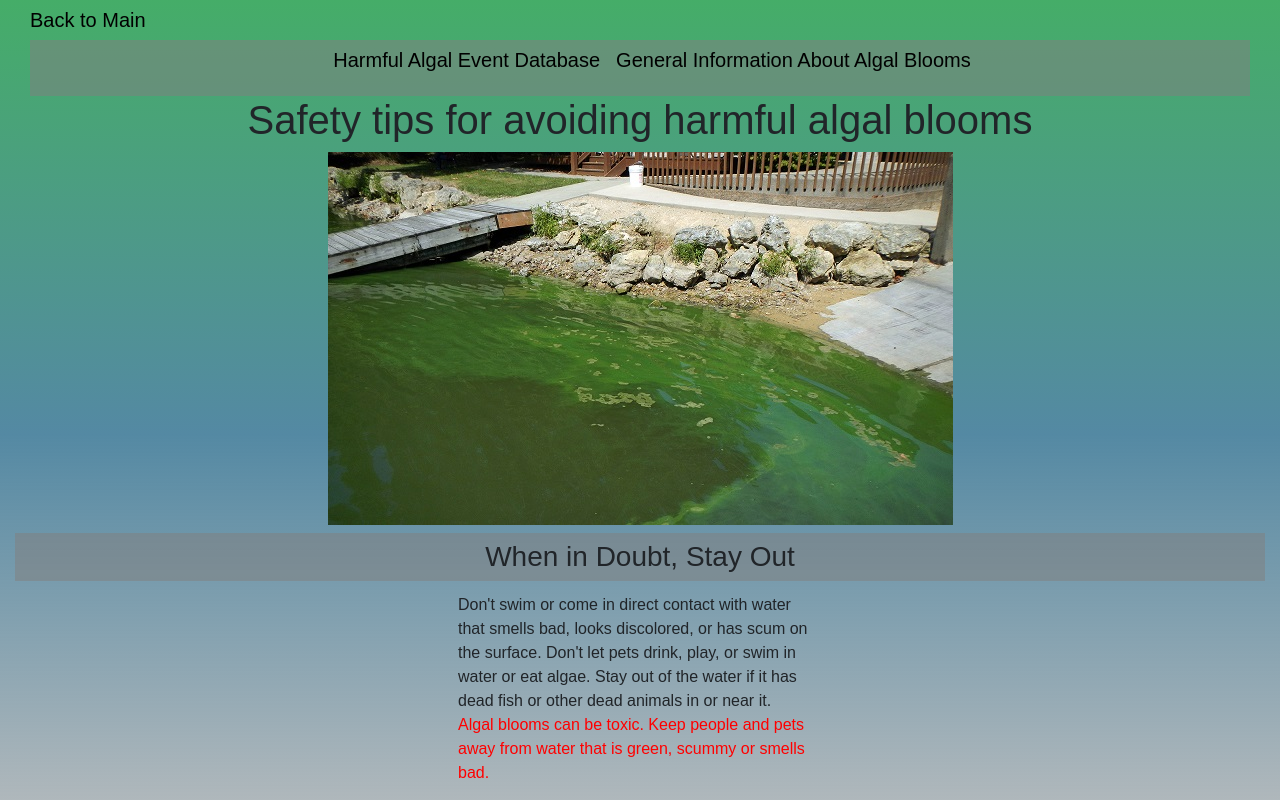
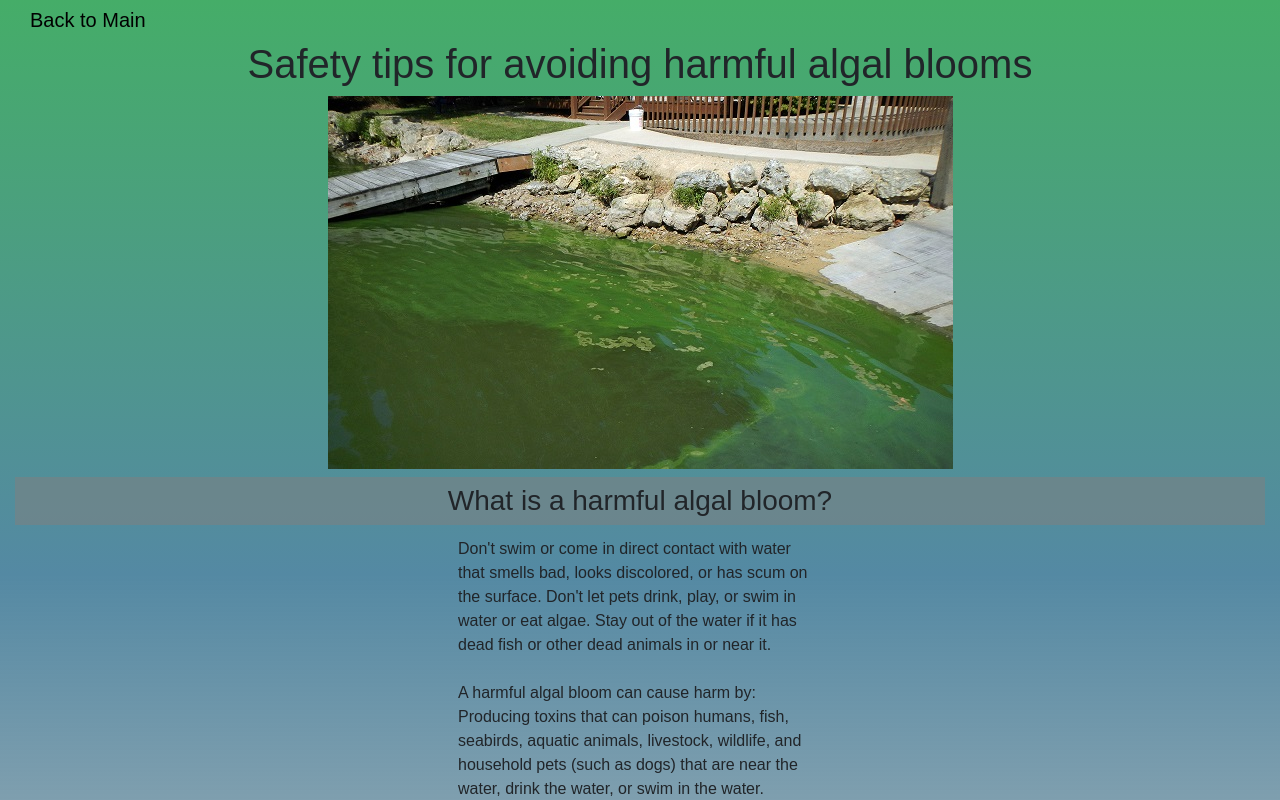
Before and after one commit to cgonzalez1993/H2OHackathon2021, an Angular app: page /about in a window 1280 px wide. Built offline with nearby package versions, Linux system fonts and the light colour scheme.

Commit message:
Updated changes

```diff
--- a/src/app/pages/about/about.component.css
+++ b/src/app/pages/about/about.component.css
@@ -14,14 +14,11 @@
     justify-content: center;
 }
 
-.full-width, .nav_link {
+.full-width{
     background: #80808088;
 }
 
-.nav_link {
-    display: flex;
-    justify-content: center;
-}
+
 
 a {
     color: black;
--- a/src/app/pages/about/about.component.html
+++ b/src/app/pages/about/about.component.html
@@ -1,22 +1,7 @@
 <div class="container-fluid bG">
   <div class="container-fluid">
     <a class="navbar-brand" href="#">Back to Main</a>
-    <div class="nav_link">
-      <ul>
-        <a
-          class="navbar-brand"
-          href="http://haedat.iode.org/browseEvents.php"
-          target="_blank"
-          >Harmful Algal Event Database</a
-        >
-        <a
-          class="navbar-brand"
-          href="https://www.cdc.gov/habs/be-aware-habs.html"
-          target="_blank"
-          >General Information About Algal Blooms</a
-        >
-      </ul>
-    </div>
+
     <div class="title">
       <h1>Safety tips for avoiding harmful algal blooms</h1>
     </div>
@@ -30,16 +15,22 @@
     </div>
   </div>
   <h3 class="full-width mt-2">
-    <div class="wrap">When in Doubt, Stay Out</div>
+    <div class="wrap">What is a harmful algal bloom?</div>
   </h3>
   <div class="wrap">
     <p>
       Don't swim or come in direct contact with water that smells bad, looks
       discolored, or has scum on the surface. Don't let pets drink, play, or
       swim in water or eat algae. Stay out of the water if it has dead fish or
-      other dead animals in or near it. <br /><span
-        style="color: #ff0000"
-        weight="bold"
+      other dead animals in or near it.<br><br>A harmful algal bloom can cause harm by:
+      Producing toxins that can poison humans, fish, seabirds, aquatic animals,
+      livestock, wildlife, and household pets (such as dogs) that are near the
+      water, drink the water, or swim in the water. Causing illness when a
+      person or animal eats fish or shellfish contaminated with algal toxins.
+      Becoming dense enough to keep sunlight from reaching the lower depths of
+      the water. Removing the oxygen from the water as it decomposes, starving
+      fish and plants of oxygen, and damaging the local ecology.
+      <br><br><span style="color: #ff0000" weight="bold"
         >Algal blooms can be toxic. Keep people and pets away from water that is
         green, scummy or smells bad.</span
       >
```
